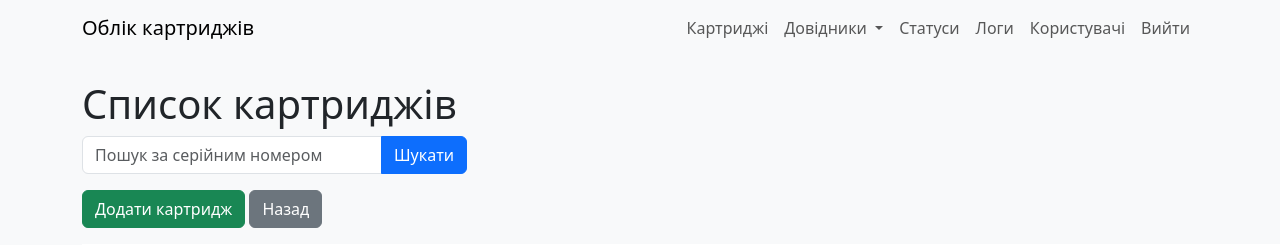
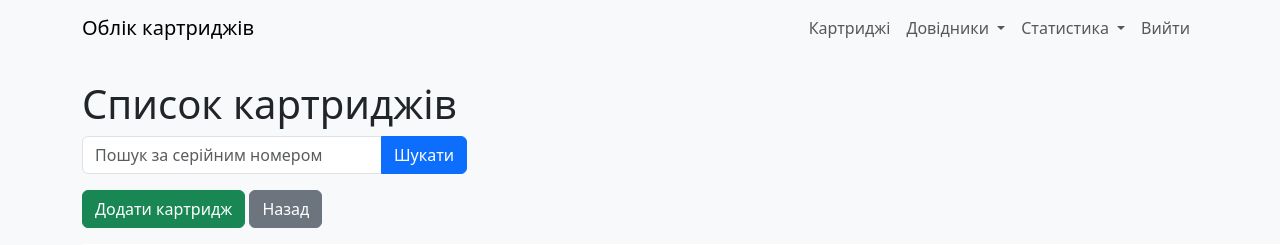
Before and after one commit to hrobak12/flaskTest2, a Flask app: page /cartridges in a window 1280 px wide; the page is wider, and only the part inside the window is pictured. Shown: the top 245 px of that part. Run offline with Flask 3, Linux system fonts and the light colour scheme; a user stored in the database is signed in.

Commit message:
Commit 8

```diff
--- a/app.py
+++ b/app.py
@@ -217,8 +217,8 @@ def add_equipment():
         print_dept = request.form['print_dept']
         serial_num = request.form['serial_num']
         inventory_num = request.form['inventory_num']
-        if CustomerEquipment.query.filter_by(serial_num=serial_num).first():
-            flash('Обладнання з таким серійним номером уже існує!')
+        if CustomerEquipment.query.filter_by(inventory_num=inventory_num).first():
+            flash('Обладнання з таким інвентарним номером уже існує!')
             return render_template('add_equipment.html', models=PrinterModel.query.all(), depts=RefillDept.query.all())
         equip = CustomerEquipment(
             print_model=print_model,
@@ -241,15 +241,20 @@ def add_equipment():
 def edit_equipment(equip_id):
     equip = CustomerEquipment.query.get_or_404(equip_id)
     if request.method == 'POST':
-        equip.print_model = request.form['print_model']
-        equip.print_dept = request.form['print_dept']
+        print_model = request.form['print_model']
+        print_dept = request.form['print_dept']
         serial_num = request.form['serial_num']
-        if CustomerEquipment.query.filter(CustomerEquipment.serial_num == serial_num, CustomerEquipment.id != equip_id).first():
-            flash('Обладнання з таким серійним номером уже існує!')
+        inventory_num = request.form['inventory_num']
+        if CustomerEquipment.query.filter(CustomerEquipment.inventory_num == inventory_num, CustomerEquipment.id != equip_id).first():
+            flash('Обладнання з таким інвентарним номером уже існує!')
             return render_template('edit_equipment.html', equip=equip, models=PrinterModel.query.all(), depts=RefillDept.query.all())
+
+        equip.print_model = print_model
+        equip.print_dept = print_dept
         equip.serial_num = serial_num
-        equip.inventory_num = request.form['inventory_num']
+        equip.inventory_num = inventory_num
         equip.user_updated = current_user.id
+
         db.session.commit()
         flash('Обладнання оновлено!')
         return redirect(url_for('equipments'))
@@ -288,7 +293,7 @@ def add_cartridge():
         serial_num = request.form['serial_num']
         if Cartridges.query.filter_by(serial_num=serial_num).first():
             flash('Картридж із таким серійним номером уже існує!')
-            return render_template('add_cartridge.html', equipments=CustomerEquipment.query.all())
+            return render_template('add_cartridge.html', RefillDept=RefillDept, PrinterModel = PrinterModel, equipments=CustomerEquipment.query.all())
         in_printer = request.form['in_printer'] or None
         cartridge_model = request.form['cartridge_model']  # Текстове поле
         cartridge = Cartridges(
@@ -302,7 +307,7 @@ def add_cartridge():
         flash('Картридж додано!')
         return redirect(url_for('cartridges'))
     equipments = CustomerEquipment.query.all()
-    return render_template('add_cartridge.html', PrinterModel = PrinterModel, equipments=equipments)
+    return render_template('add_cartridge.html', RefillDept=RefillDept, PrinterModel = PrinterModel, equipments=equipments)
 
 @app.route('/edit_cartridge/<int:cartridge_id>', methods=['GET', 'POST'])
 @login_required
@@ -313,7 +318,7 @@ def edit_cartridge(cartridge_id):
         serial_num = request.form['serial_num']
         if Cartridges.query.filter(Cartridges.serial_num == serial_num, Cartridges.id != cartridge_id).first():
             flash('Картридж із таким серійним номером уже існує!')
-            return render_template('edit_cartridge.html', cartridge=cartridge, equipments=CustomerEquipment.query.all())
+            return render_template('edit_cartridge.html', RefillDept=RefillDept, PrinterModel = PrinterModel, cartridge=cartridge, equipments=CustomerEquipment.query.all())
         cartridge.serial_num = serial_num
         cartridge.in_printer = request.form['in_printer'] or None
         cartridge.cartridge_model = request.form['cartridge_model'] or None  # Текстове поле
@@ -455,17 +460,17 @@ def edit_user(user_id):
     user = User.query.get_or_404(user_id)
     if request.method == 'POST':
         username = request.form['username']
-        humanname = request.form['humanname']
-        role = request.form['role']
-        password = request.form['password']
         if User.query.filter(User.username == username, User.id != user_id).first():
-            flash('Користувач із таким логіном уже існує!')
+            flash('Користувач із таким іменем уже існує!')
             return render_template('edit_user.html', user=user)
         user.username = username
-        user.humanname = humanname
-        user.role = role
-        if password:
-            user.password = hash_password(password)
+        if request.form['password']:  # Оновлюємо пароль лише якщо введено
+            user.password = bcrypt.hashpw(request.form['password'].encode('utf-8'), bcrypt.gensalt()).decode('utf-8')
+        user.humanname = request.form['humanname']
+        user.role = request.form['role']
+        # Виправлення: явно перевіряємо наявність 'active'
+        user.active = 'active' in request.form  # True якщо прапорець увімкнено, False якщо знято
+        user.time_updated = datetime.now()
         db.session.commit()
         flash('Користувача оновлено!')
         return redirect(url_for('users'))
--- a/templates/add_cartridge.html
+++ b/templates/add_cartridge.html
@@ -16,7 +16,11 @@
             <select class="form-select" id="in_printer" name="in_printer">
                 <option value="">Немає</option>
                 {% for equip in equipments %}
-                    <option value="{{ equip.id }}">{{ equip.serial_num }} ({{ PrinterModel.query.get(equip.print_model).model_name }})</option>
+                    {% set model = PrinterModel.query.get(equip.print_model) %}
+                    {% set dept = RefillDept.query.get(equip.print_dept) %}
+                    <option value="{{ equip.id }}">
+                        {{ model.model_name }} ({{ dept.deptname }})
+                    </option>
                 {% endfor %}
             </select>
         </div>
--- a/templates/add_equipment.html
+++ b/templates/add_equipment.html
@@ -28,5 +28,6 @@
             <input type="text" class="form-control" id="inventory_num" name="inventory_num" required>
         </div>
         <button type="submit" class="btn btn-primary">Додати</button>
+        <a href="{{ url_for('equipments') }}" class="btn btn-secondary">Скасувати</a>
     </form>
 {% endblock %}
--- a/templates/base.html
+++ b/templates/base.html
@@ -26,26 +26,27 @@
                             <a class="nav-link" href="{{ url_for('cartridges') }}">Картриджі</a>
                         </li>
                         <li class="nav-item dropdown">
-                            <a class="nav-link dropdown-toggle" href="#" id="navbarDropdown" role="button" data-bs-toggle="dropdown" aria-expanded="false">
+                            <a class="nav-link dropdown-toggle" href="#" id="navbarDropdownRefs" role="button" data-bs-toggle="dropdown" aria-expanded="false">
                                 Довідники
                             </a>
-                            <ul class="dropdown-menu" aria-labelledby="navbarDropdown">
+                            <ul class="dropdown-menu" aria-labelledby="navbarDropdownRefs">
                                 <li><a class="dropdown-item" href="{{ url_for('equipments') }}">Обладнання</a></li>
                                 <li><a class="dropdown-item" href="{{ url_for('printer_models') }}">Моделі принтерів</a></li>
                                 <li><a class="dropdown-item" href="{{ url_for('refill_depts') }}">Відділи</a></li>
+                                {% if current_user.role == 'admin' %}
+                                    <li><a class="dropdown-item" href="{{ url_for('users') }}">Користувачі</a></li>
+                                {% endif %}
                             </ul>
                         </li>
-                        <li class="nav-item">
-                            <a class="nav-link" href="{{ url_for('cartridge_status') }}">Статуси</a>
+                        <li class="nav-item dropdown">
+                            <a class="nav-link dropdown-toggle" href="#" id="navbarDropdownStats" role="button" data-bs-toggle="dropdown" aria-expanded="false">
+                                Статистика
+                            </a>
+                            <ul class="dropdown-menu" aria-labelledby="navbarDropdownStats">
+                                <li><a class="dropdown-item" href="{{ url_for('cartridge_status') }}">Статуси</a></li>
+                                <li><a class="dropdown-item" href="{{ url_for('event_log') }}">Логи</a></li>
+                            </ul>
                         </li>
-                        <li class="nav-item">
-                            <a class="nav-link" href="{{ url_for('event_log') }}">Логи</a>
-                        </li>
-                        {% if current_user.role == 'admin' %}
-                            <li class="nav-item">
-                                <a class="nav-link" href="{{ url_for('users') }}">Користувачі</a>
-                            </li>
-                        {% endif %}
                         <li class="nav-item">
                             <a class="nav-link" href="{{ url_for('logout') }}">Вийти</a>
                         </li>
```
Also changed, not shown: instance/cartridge.db.
